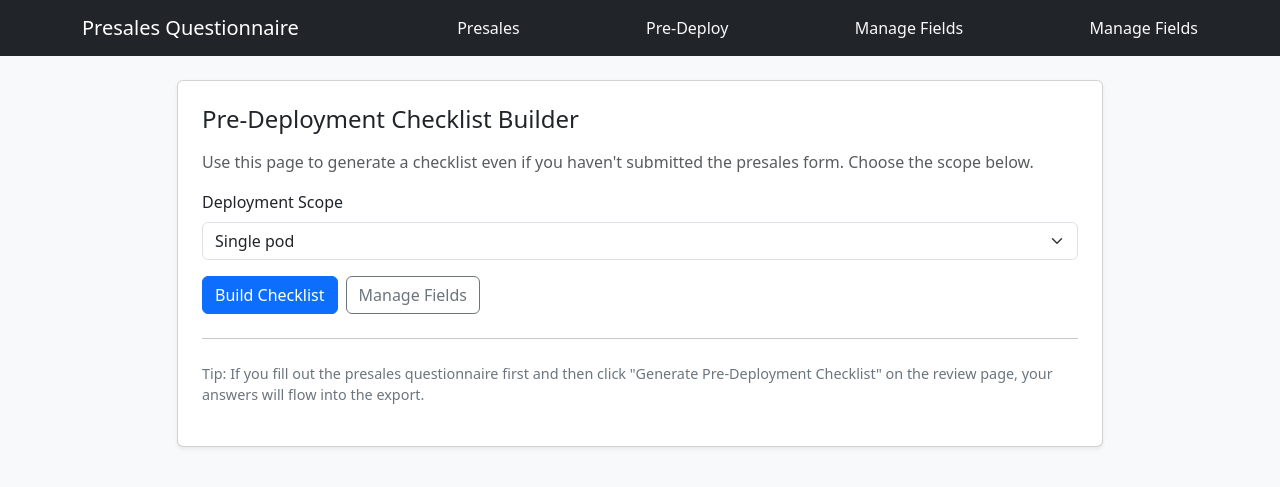
After one commit to chevychevell68/vdi-docgen, a Flask app: page /predeploy in a window 1280 px wide. The commit adds this page. Shown: the top 487 px of the page. Run offline with Flask 3, Linux system fonts and the light colour scheme.

Commit message:
Add files via upload

```diff
--- a/app.py
+++ b/app.py
@@ -103,5 +103,25 @@ def manage_fields_upload():
         flash(f"Upload failed: {e}", "danger")
     return redirect(url_for("manage_fields"))
 
+@app.route("/presales", methods=["GET"])
+def presales():
+    # Explicit route for the presales questionnaire
+    return render_template("form.html")
+
+@app.route("/predeploy", methods=["GET"])
+def predeploy():
+    # Entry page for Pre-Deployment checklist builder (scope-only preview)
+    return render_template("predeploy.html")
+
+@app.route("/predeploy/build", methods=["POST"])
+def predeploy_build():
+    # Build checklist using only the selected pod scope (single/multi)
+    pod_scope = request.form.get("pod_scope", "single")
+    is_multi = (pod_scope == "multi")
+    fields = load_fields_from_csv()
+    data = {"pod_scope": pod_scope}  # minimal context for rendering
+    return render_template("checklist.html", data=data, fields=fields, is_multi=is_multi, now=datetime.utcnow())
+
+
 if __name__ == "__main__":
     app.run(host="0.0.0.0", port=5000, debug=True)
--- a/templates/base.html
+++ b/templates/base.html
@@ -17,6 +17,9 @@
     <nav class="navbar navbar-expand-lg navbar-dark bg-dark mb-4">
       <div class="container">
         <a class="navbar-brand" href="/">Presales Questionnaire</a>
+        <a class="nav-link text-light ms-3" href="/presales">Presales</a>
+        <a class="nav-link text-light" href="/predeploy">Pre-Deploy</a>
+        <a class="nav-link text-light" href="/manage-fields">Manage Fields</a>
         <a class="nav-link text-light" href="/manage-fields">Manage Fields</a>
       </div>
     </nav>
--- /dev/null
+++ b/templates/predeploy.html
@@ -0,0 +1,23 @@
+
+{% extends "base.html" %}
+{% block content %}
+<h1 class="h4 mb-3">Pre-Deployment Checklist Builder</h1>
+<p class="text-muted">Use this page to generate a checklist even if you haven't submitted the presales form. Choose the scope below.</p>
+
+<form method="POST" action="/predeploy/build" class="mb-4">
+  <div class="mb-3">
+    <label class="form-label">Deployment Scope</label>
+    <select class="form-select" name="pod_scope">
+      <option value="single">Single pod</option>
+      <option value="multi">Multi-pod</option>
+    </select>
+  </div>
+  <div class="d-flex gap-2">
+    <button class="btn btn-primary" type="submit">Build Checklist</button>
+    <a class="btn btn-outline-secondary" href="/manage-fields">Manage Fields</a>
+  </div>
+</form>
+
+<hr class="my-4">
+<p class="help-text">Tip: If you fill out the presales questionnaire first and then click "Generate Pre-Deployment Checklist" on the review page, your answers will flow into the export.</p>
+{% endblock %}
```
